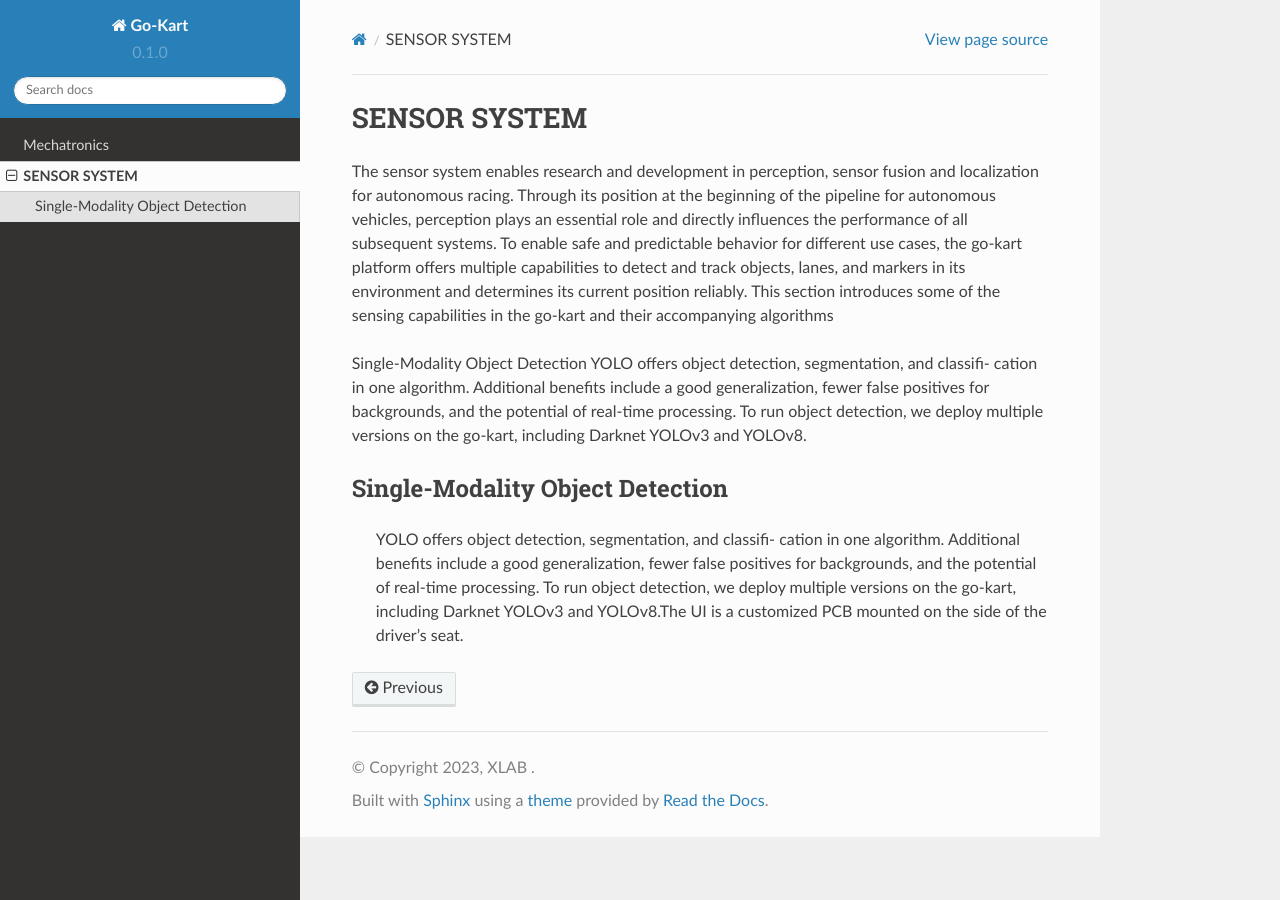
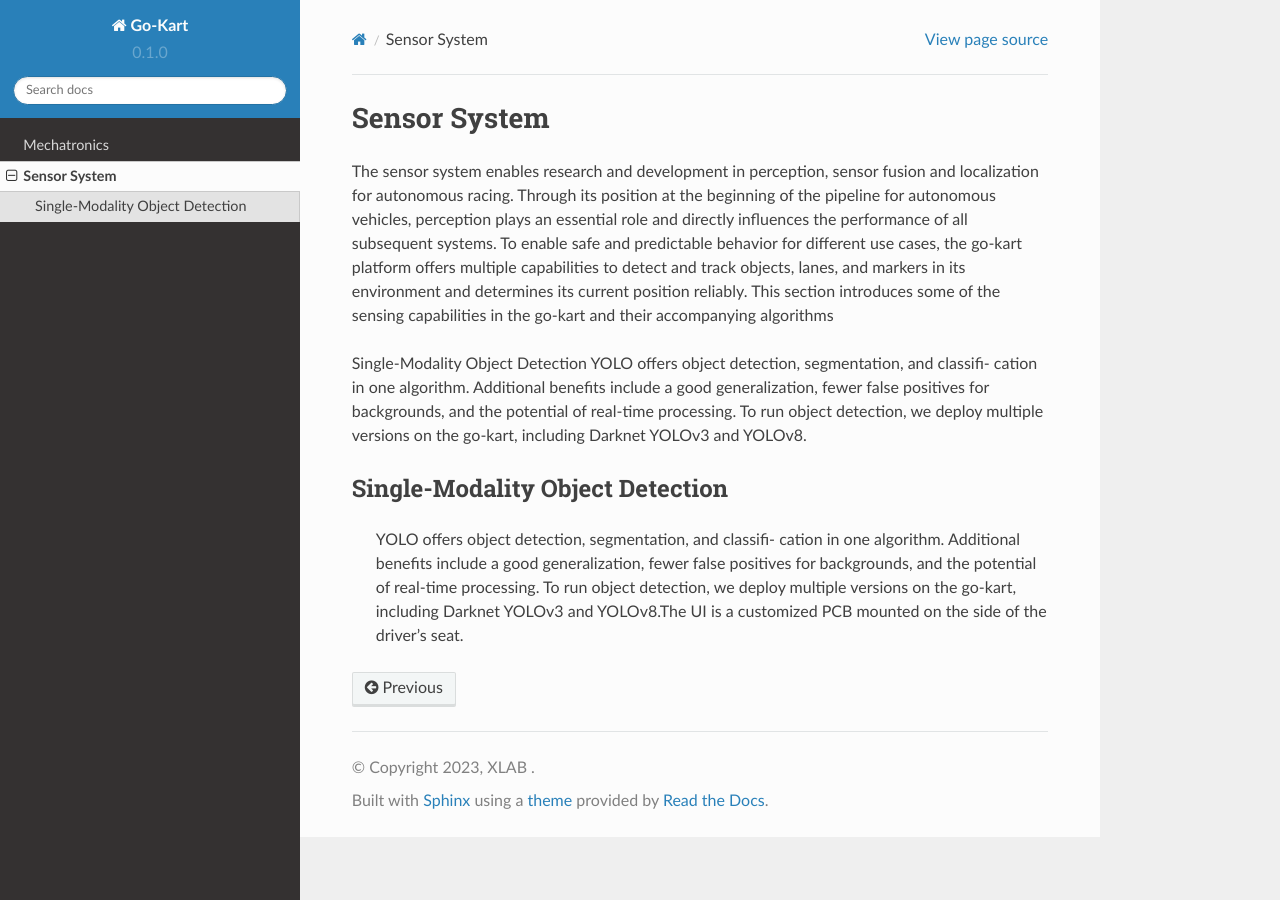
Before and after one commit to mlab-upenn/Go-Kart, a Sphinx documentation site: the page built from docs/source/api.rst, in a window 1280 px wide. Built offline with Sphinx 7.4.7 and the Read the Docs theme 2.0.0, drawn with Linux system fonts in a browser that asks for light colours; pages that are not in the unit, such as notebooks, are missing from menus.

```diff
--- a/docs/source/api.rst
+++ b/docs/source/api.rst
@@ -1,4 +1,4 @@
-SENSOR SYSTEM
+Sensor System
 ===============
 
 The sensor system enables research and development in perception, sensor fusion and localization for autonomous racing. Through its position at the beginning of the pipeline for autonomous vehicles, perception plays an essential role and directly influences the performance of all subsequent systems. To enable safe and predictable behavior for different use cases, the go-kart platform offers multiple capabilities to detect and track objects, lanes, and markers in its environment and determines its current position reliably. This section introduces some of the sensing capabilities in the go-kart and their accompanying algorithms
```
